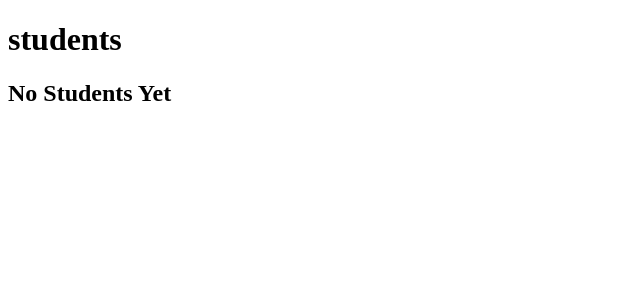
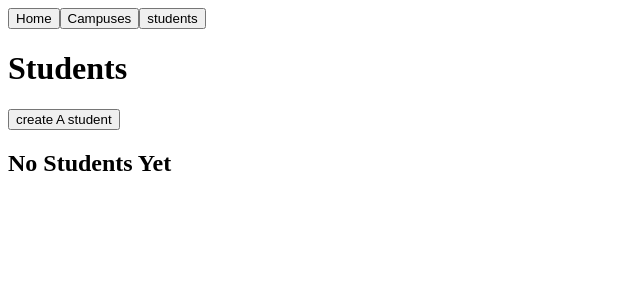
Before and after one commit to Alshohatee/ttp-crud-frontend, a React (Create React App) app: page /studentsview in a window 1280 px wide. Shown: the top 300 px of the page, without its empty margins (0-640 px from the left). Built offline with nearby package versions, Linux system fonts and the light colour scheme; no server answers.

Commit message:
create nav bar

```diff
--- a/src/compoents/CampusCard.js
+++ b/src/compoents/CampusCard.js
@@ -1,4 +1,5 @@
 // Create a card to hold the campus info
+
 
 export default function CampusCard( {props} ) {
 
@@ -6,6 +7,8 @@ export default function CampusCard( {props} ) {
 
     return (
         <div>
+
+
             <img src={props.imageUrl } />
             <p>{props.name}</p>
             <p>{props.address }</p>
--- a/src/compoents/CampusesView.js
+++ b/src/compoents/CampusesView.js
@@ -5,7 +5,10 @@
 import React, { useEffect, useState } from "react";
 import Axios from "axios"
 import CampusCard from "./CampusCard";
+import NavBar from './NavBar'
+import { Link } from 'react-router-dom'
 
+// here is where all campuses will be render
 export default function CampusesView( props ) {
     // use hooks to store campuses list from pros
     // pass the info from  campuses array to campus compoent
@@ -17,7 +20,7 @@ export default function CampusesView( props ) {
     async function fectchData(){
       const allCampuses = await Axios.get(`http://localhost:8080/api/campuses`)
       console.log("this", allCampuses)
-      // setCampuses(allCampuses.data)
+      setCampuses(allCampuses.data)
     }
     fectchData()
       // console.log("this", allCampuses)
@@ -25,9 +28,13 @@ export default function CampusesView( props ) {
 
     return (
         <div>
-        <h1>Campuses</h1>
-        { campuses.length != 0 ?    campuses.map(campus => <CampusCard key={campus.id} props={campus}/>) :
-         <h2> No Campuses </h2>}
+          <NavBar />
+          <h1>Campuses</h1>
+           <Link to="/createcampus">
+                 <button>create A campus </button>
+            </Link>
+          { campuses.length !== 0 ?    campuses.map(campus => <CampusCard key={campus.id} props={campus}/>) :
+          <h2> No Campuses </h2>}
 
         </div>
     )
--- a/src/compoents/CreateCampus.js
+++ b/src/compoents/CreateCampus.js
@@ -1,6 +1,7 @@
 import { useState } from "react"
 import Axios from "axios"
 import { Navigate } from 'react-router-dom';
+import NavBar from './NavBar'
 
 
 
@@ -28,7 +29,10 @@ if (redirect) {
 
   return (
     <div>
+    < NavBar />
+
       <h1>Add a Campus to the Registry</h1>
+
       <form onSubmit={submitHandler}>
 
         <label>
--- a/src/compoents/CreateStudent.js
+++ b/src/compoents/CreateStudent.js
@@ -2,6 +2,7 @@
 import React, { useEffect, useState } from "react";
 import Axios from "axios"
 import { Navigate } from 'react-router-dom';
+import NavBar from './NavBar'
 
 export default function CreateStudent(){
 
@@ -28,6 +29,7 @@ export default function CreateStudent(){
 
   return (
     <div>
+      <NavBar />
       <h1>Add a Student to the Registry</h1>
       <form onSubmit={submitHandler}>
         <label>
--- a/src/compoents/Home.js
+++ b/src/compoents/Home.js
@@ -1,4 +1,6 @@
-import { Link } from 'react-router-dom';
+import { Link } from 'react-router-dom'
+import NavBar from './NavBar'
+
 
 // view all campuses and all students here
 export default function Home( props ) {
@@ -6,13 +8,9 @@ export default function Home( props ) {
     return (
         <div>
 
-            <h1>students and Campuses</h1>
-            <Link to="/campusesview">
-                 <button>Campuses </button>
-            </Link>
-            <Link to="/studentsview">
-                 <button>students  </button>
-            </Link>
+            <NavBar />
+            <h1>students and Campuses Website</h1>
+
 
 
             {/* just for now */}
--- /dev/null
+++ b/src/compoents/NavBar.js
@@ -0,0 +1,25 @@
+import React from 'react'
+import { Link } from 'react-router-dom';
+
+
+// Create a card to hold the campus info
+
+export default function NavBar(  ) {
+
+
+
+    return (
+        <div>
+           <Link to="/">
+                 <button>Home </button>
+            </Link>
+           <Link to="/campusesview">
+                 <button>Campuses </button>
+            </Link>
+            <Link to="/studentsview">
+                 <button>students  </button>
+            </Link>
+
+        </div>
+    )
+}
--- a/src/compoents/StudentCard.js
+++ b/src/compoents/StudentCard.js
@@ -1,11 +1,14 @@
 // Create a card to hold the student info
 import React from "react";
+
+
 export default function StudentCard( {props} ) {
 
 
 
     return (
-        <div style={{backgroundColor:'red'}}>
+        <div>
+\
          {props.image  && <img src={props.image } /> }
             <p>{props.firstName }</p>
             <p>{props.lastName }</p>
--- a/src/compoents/StudentsView.js
+++ b/src/compoents/StudentsView.js
@@ -1,9 +1,14 @@
 import React, { useEffect, useState } from "react";
 import Axios from "axios"
 import StudentCard from './StudentCard'
-// import StudnetCard from './StudnetCard'
-// view all students here
-// - [ ] Write a component to display a list of all students (just their names).
+import NavBar from './NavBar'
+import { Link } from 'react-router-dom'
+// ○	[   ] see a list of all students in the database
+// ○	[   ] see an informative message if no students exist
+// ○	[   ] add a new student
+//     ■	[   ] with a validated form displaying real-time error messages
+//     ■	[   ] which redirects the new student’s single student view
+
 export default function StudentsView( props ) {
     // use hooks to store students list from pros
     // pass the info from  students array to student compoent
@@ -24,8 +29,12 @@ export default function StudentsView( props ) {
 
     return (
         <div>
-        <h1>students</h1>
-        { students.length != 0? students.map(student => <StudentCard key={student.id} props={student}/>): <h2> No Students  Yet</h2>
+        <NavBar />
+        <h1>Students</h1>
+        <Link to="/createstudent">
+                 <button>create A student </button>
+            </Link>
+        { students.length !== 0? students.map(student => <StudentCard key={student.id} props={student}/>): <h2> No Students  Yet</h2>
         }
         </div>
     )
```
Also changed, not shown: src/compoents/SingleCampusView.js (added, +45 -0 lines).
